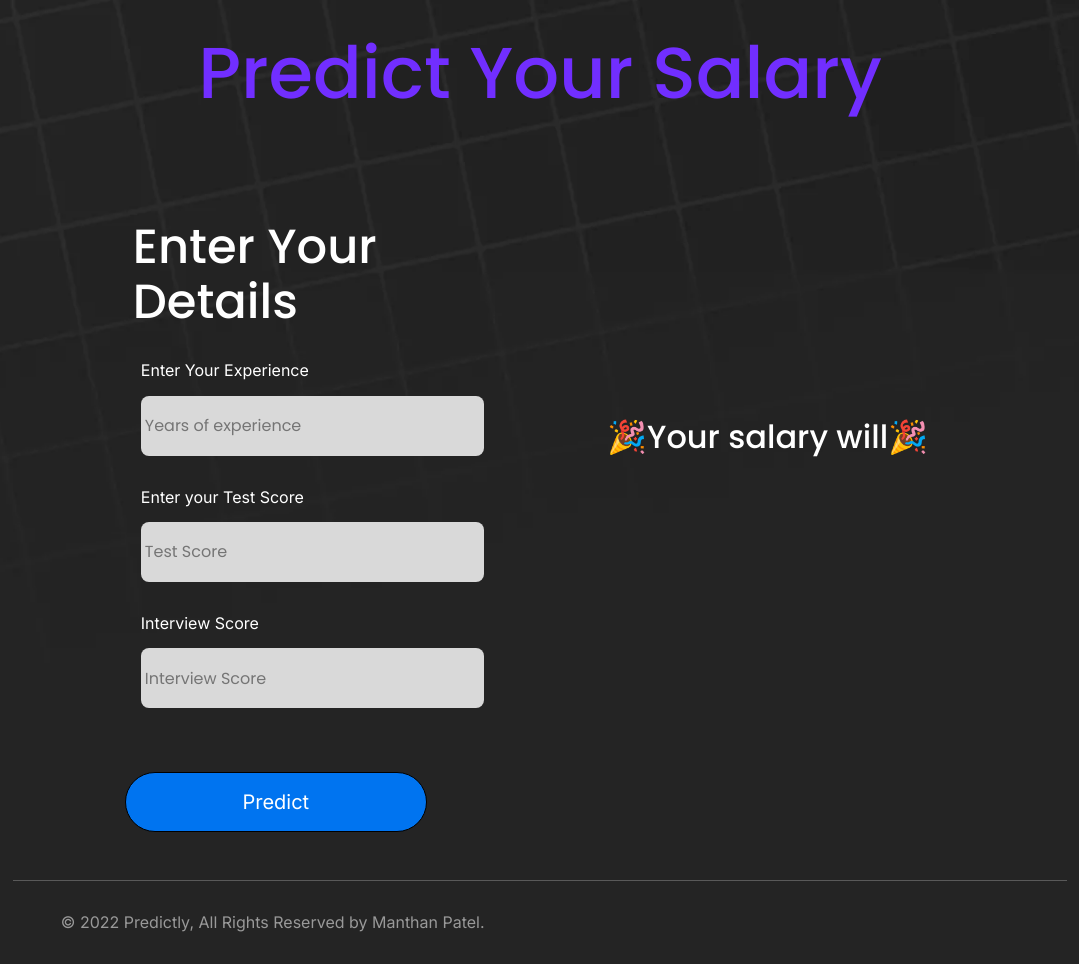
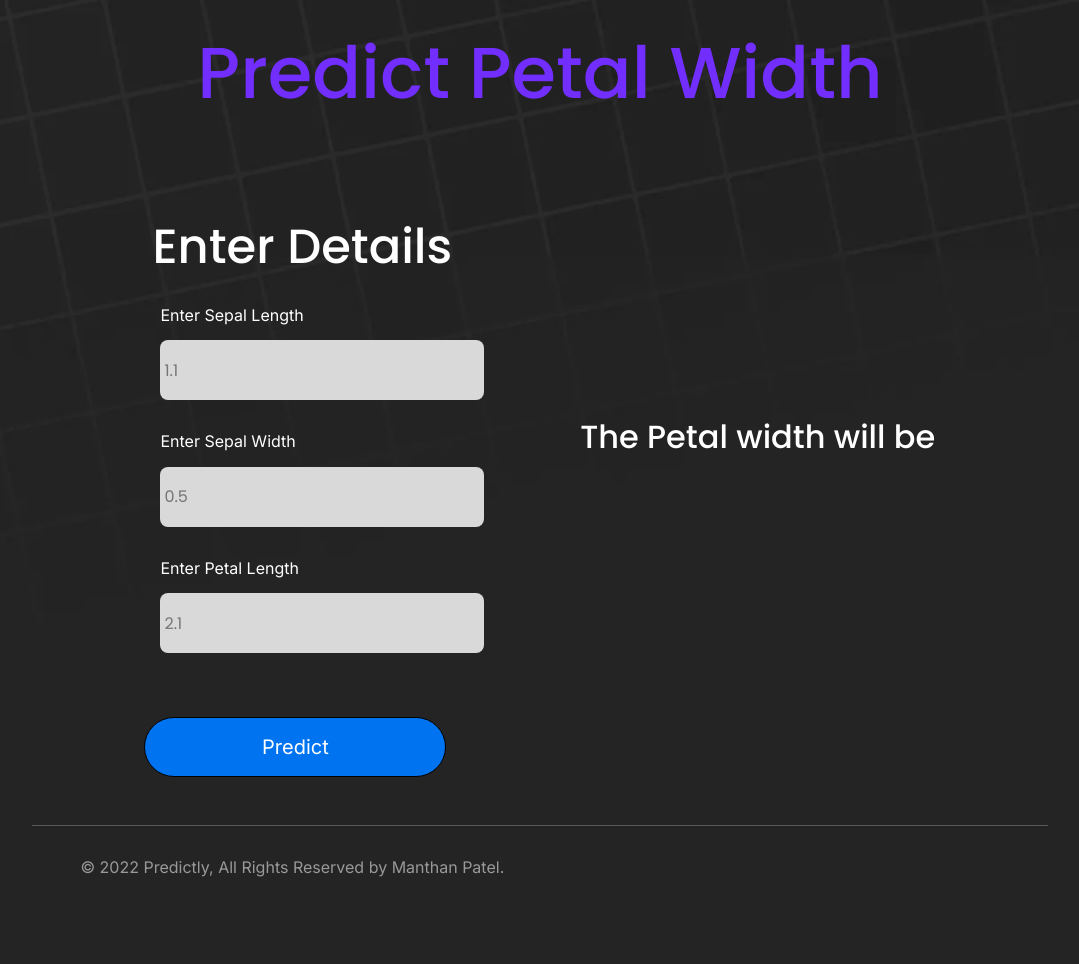
Before and after one commit to Manthan404/Iris-petal-width-prediction, a Flask app: page / in a window 1280 px wide. Shown: the whole page, without its empty margins (100-1179 px from the left). After the commit the page ends 877 px from the top, so only its background shows below. Run offline with Flask 2, Linux system fonts and the light colour scheme; parts of the project's set-up code (start-up, migrations or seed data) failed here and were passed over.

Commit message:
Update index.html

```diff
--- a/templates/index.html
+++ b/templates/index.html
@@ -79,7 +79,7 @@
         </div> -->
 
         <div class="home-container1">
-          <h1 class="home-text">Predict Your Salary</h1>
+          <h1 class="home-text">Predict Petal Width</h1>
         </div>
 
 
@@ -88,21 +88,21 @@
 
           <div class="home-container3">
 
-          <h1 class="home-text1">Enter Your Details</h1>
+          <h1 class="home-text1">Enter Details</h1>
 
           <div class="home-container4">
-            <span class="home-text2">Enter Your Experience</span>
-            <input type="text" name="experience" placeholder="Years of experience" required="required" class="home-textinput" />
+            <span class="home-text2">Enter Sepal Length</span>
+            <input name="experience" placeholder="1.1" required="required" class="home-textinput" type="number" step="any" />
           </div>
 
           <div class="home-container5">
-            <span class="home-text3">Enter your Test Score</span>
-            <input type="text" name="test_score" placeholder="Test Score" required="required" class="home-textinput1" />
+            <span class="home-text3">Enter Sepal Width</span>
+            <input name="test_score" placeholder="0.5" required="required" class="home-textinput1" type="number" step="any" />
           </div>
 
           <div class="home-container6">
-            <span class="home-text4">Interview Score</span>
-            <input name="interview_score" placeholder="Interview Score" required="required" class="home-textinput2" />
+            <span class="home-text4">Enter Petal Length</span>
+            <input name="interview_score" placeholder="2.1" required="required" class="home-textinput2" type="number" step="any" />
           </div>
 
           <button type="submit" class="btn button home-button content">Predict</button>
@@ -111,7 +111,7 @@
 
 
           <div class="home-container7">
-            <span class="home-text5">🎉Your salary will🎉</span>
+            <span class="home-text5">The Petal width will be</span>
             <h1 class="home-text6">{{ prediction_text }}</h1>
           </div>
 
```
